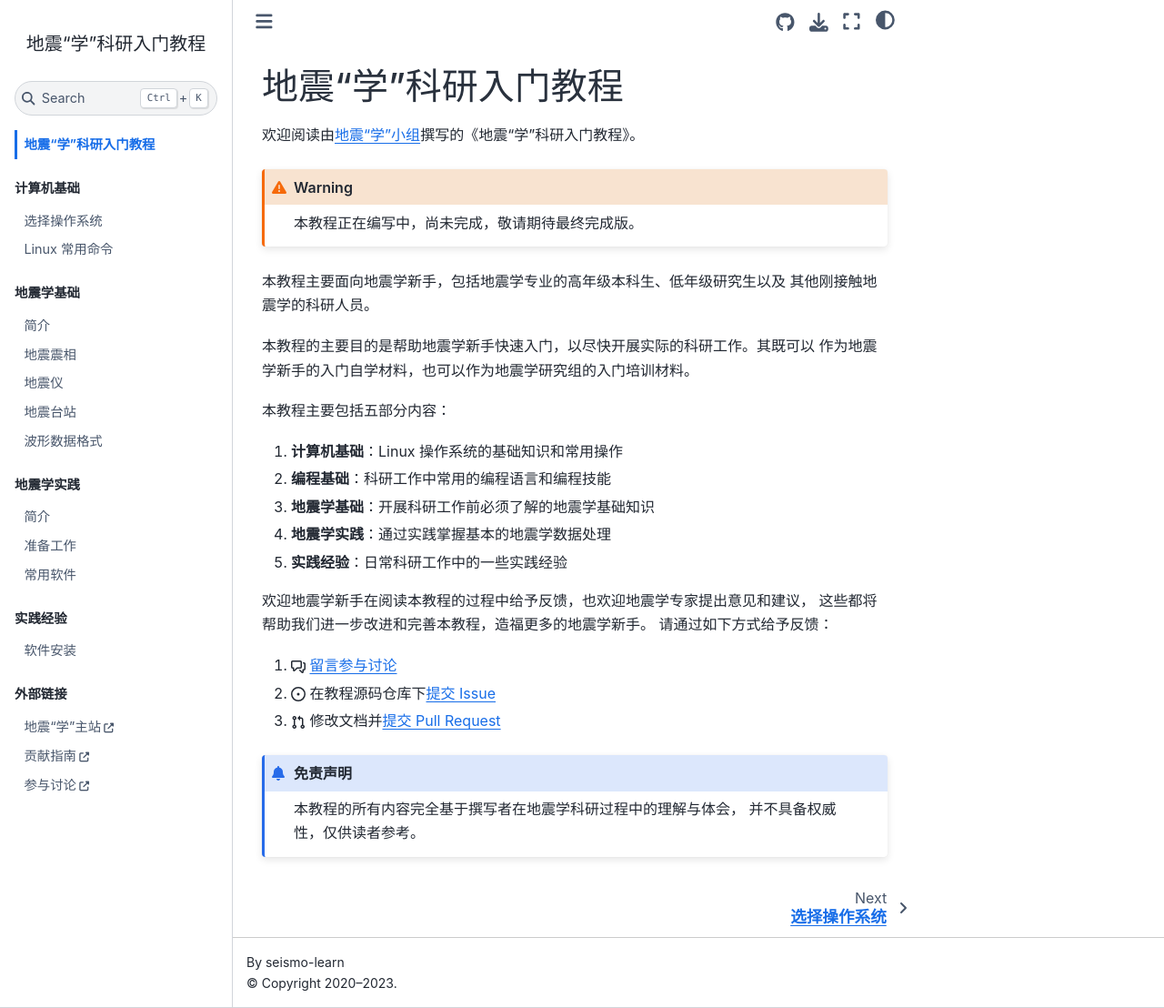
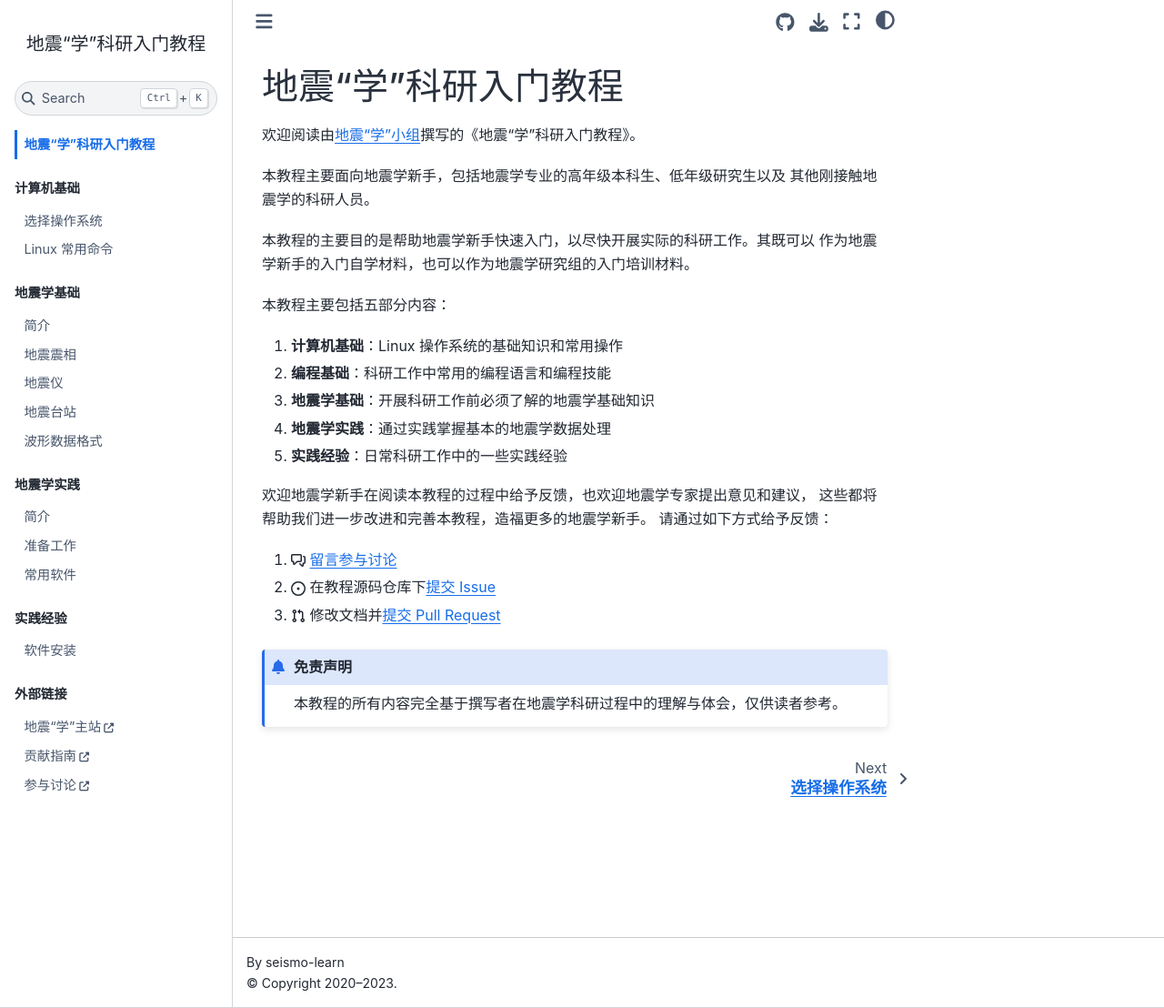
Before and after one commit to seismo-learn/seismology101, a Jupyter Book: the page built from source/index.md, in a window 1280 px wide and 1108 px high. Shown: the whole window at 91% size. Built offline with Jupyter Book 1.0.4 settings and Sphinx 7.4.7 and the Sphinx Book theme 1.1.4, drawn with Linux system fonts in a browser that asks for light colours; pages that are not in the unit, such as notebooks, are missing from menus.

Commit message:
Remove the warning from the landing page

```diff
--- a/source/index.md
+++ b/source/index.md
@@ -1,10 +1,6 @@
 # 地震“学”科研入门教程
 
 欢迎阅读由[地震“学”小组](https://github.com/orgs/seismo-learn/people)撰写的《地震“学”科研入门教程》。
-
-:::{warning}
-本教程正在编写中，尚未完成，敬请期待最终完成版。
-:::
 
 本教程主要面向地震学新手，包括地震学专业的高年级本科生、低年级研究生以及
 其他刚接触地震学的科研人员。
@@ -29,6 +25,5 @@
 3. {octicon}`git-pull-request` 修改文档并[提交 Pull Request](https://github.com/seismo-learn/seismology101/pulls)
 
 :::{admonition} 免责声明
-本教程的所有内容完全基于撰写者在地震学科研过程中的理解与体会，
-并不具备权威性，仅供读者参考。
+本教程的所有内容完全基于撰写者在地震学科研过程中的理解与体会，仅供读者参考。
 :::
```
